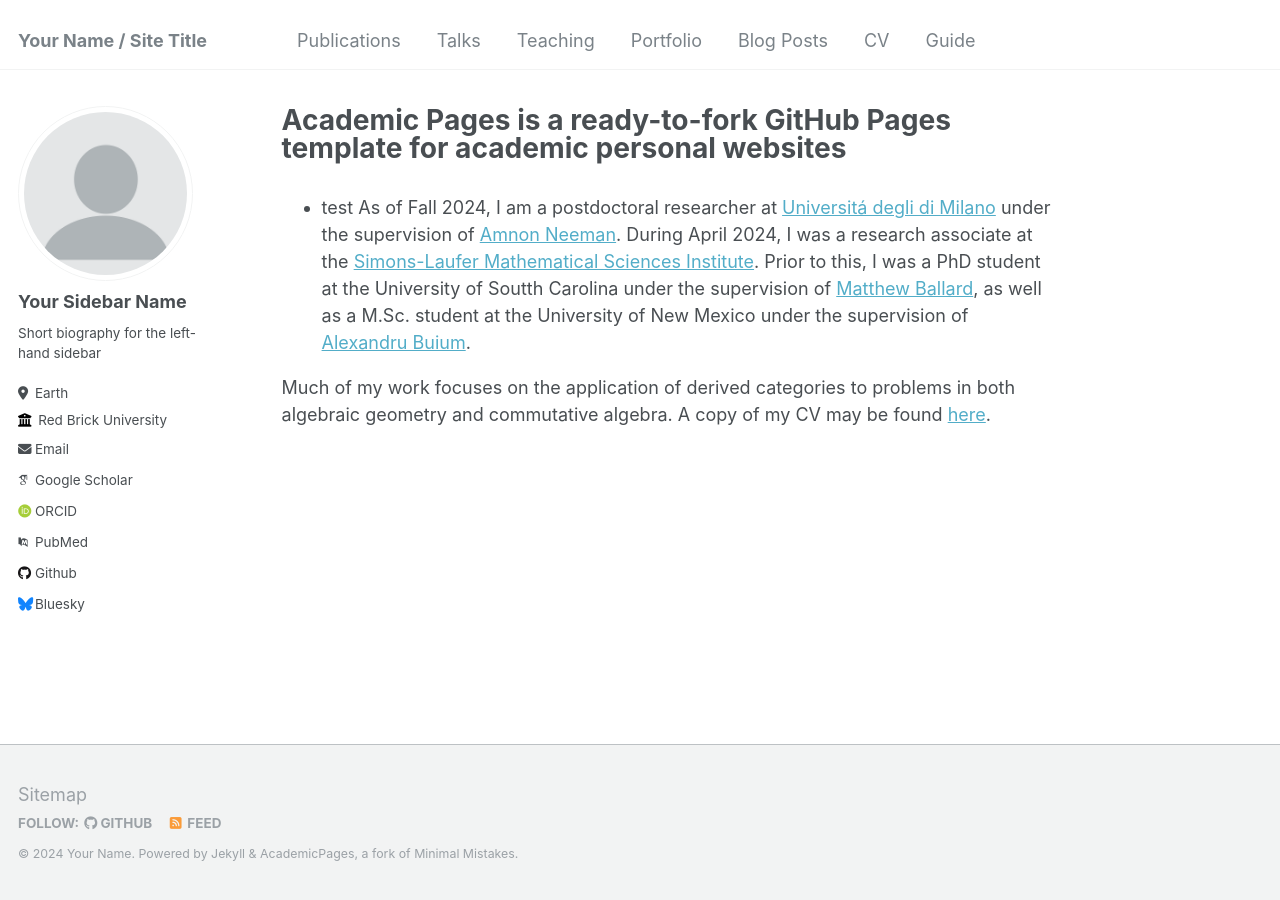
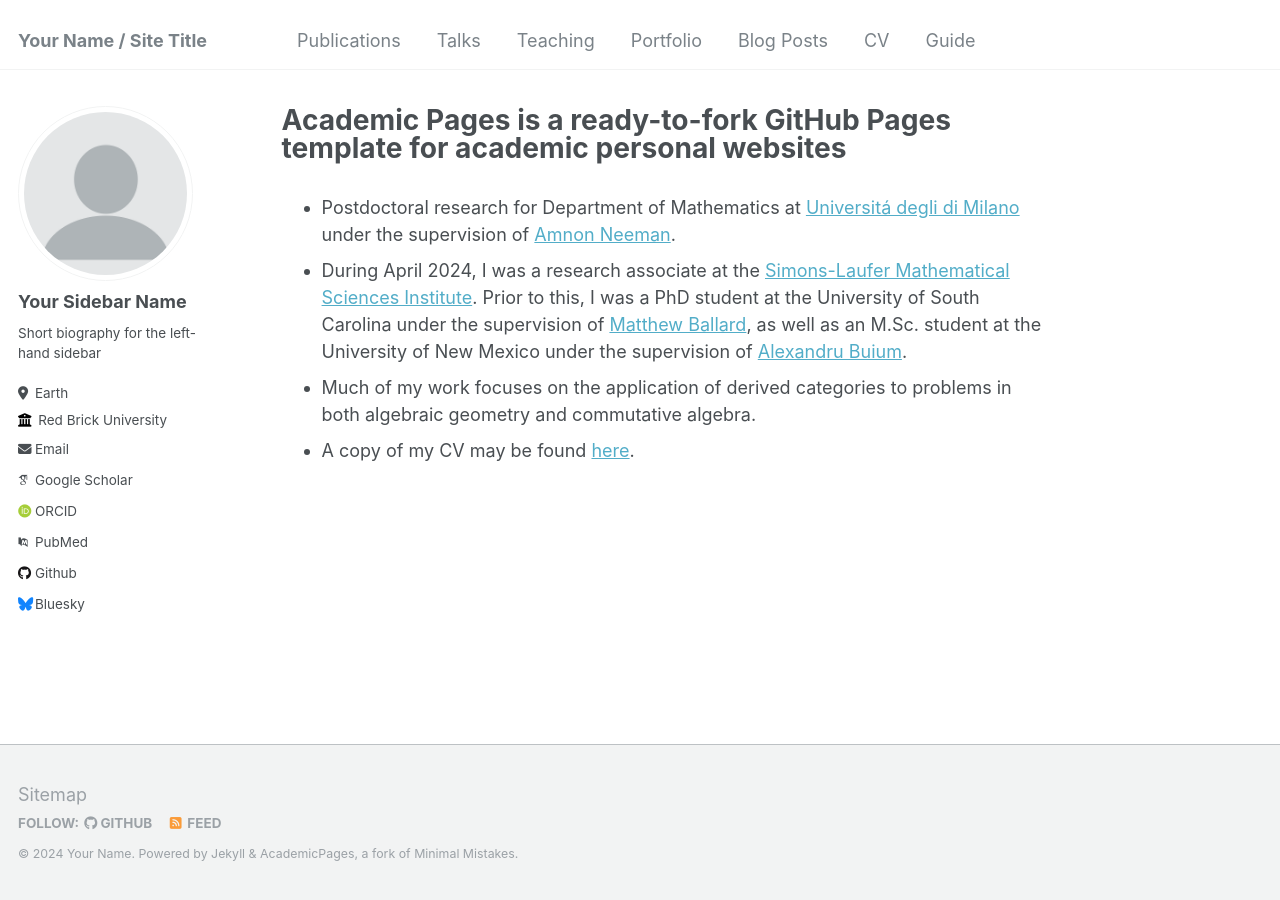
Before and after one commit to lankp/oldoldfile, a Jekyll site: the page built from _pages/about.md, in a window 1280 px wide. Built offline with Jekyll 4.4.1, drawn with Linux system fonts in a browser that asks for light colours; some web fonts are replaced.

Commit message:
Update about.md

```diff
--- a/_pages/about.md
+++ b/_pages/about.md
@@ -6,7 +6,7 @@ redirect_from:
   - /about/
   - /about.html
 ---
-- test
-As of Fall 2024, I am a postdoctoral researcher at [Universitá degli di Milano](https://www.unimi.it/en) under the supervision of [Amnon Neeman](https://www.unimi.it/en/ugov/person/amnon-neeman). During April 2024, I was a research associate at the [Simons-Laufer Mathematical Sciences Institute](https://www.slmath.org/programs/356). Prior to this, I was a PhD student at the University of Soutth Carolina under the supervision of [Matthew Ballard](https://www.matthewrobertballard.com), as well as a M.Sc. student at the University of New Mexico under the supervision of [Alexandru Buium](http://www.math.unm.edu/~buium).
-
-Much of my work focuses on the application of derived categories to problems in both algebraic geometry and commutative algebra. A copy of my CV may be found [here](lankp.github.io/files/Lank-CV.pdf).
+- Postdoctoral research for Department of Mathematics at [Universitá degli di Milano](https://www.unimi.it/en) under the supervision of [Amnon Neeman](https://www.unimi.it/en/ugov/person/amnon-neeman).
+- During April 2024, I was a research associate at the [Simons-Laufer Mathematical Sciences Institute](https://www.slmath.org/programs/356). Prior to this, I was a PhD student at the University of South Carolina under the supervision of [Matthew Ballard](https://www.matthewrobertballard.com), as well as an M.Sc. student at the University of New Mexico under the supervision of [Alexandru Buium](http://www.math.unm.edu/~buium).
+- Much of my work focuses on the application of derived categories to problems in both algebraic geometry and commutative algebra.
+- A copy of my CV may be found [here](lankp.github.io/files/Lank-CV.pdf).
```
